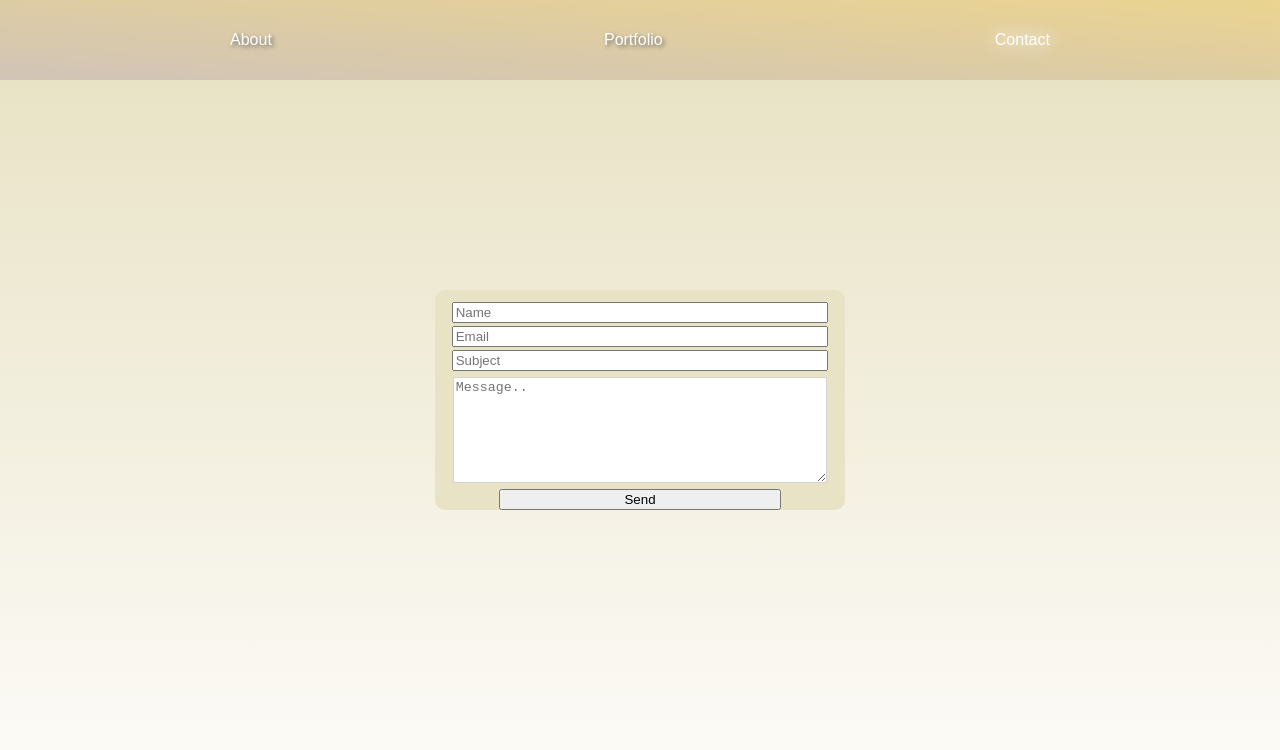
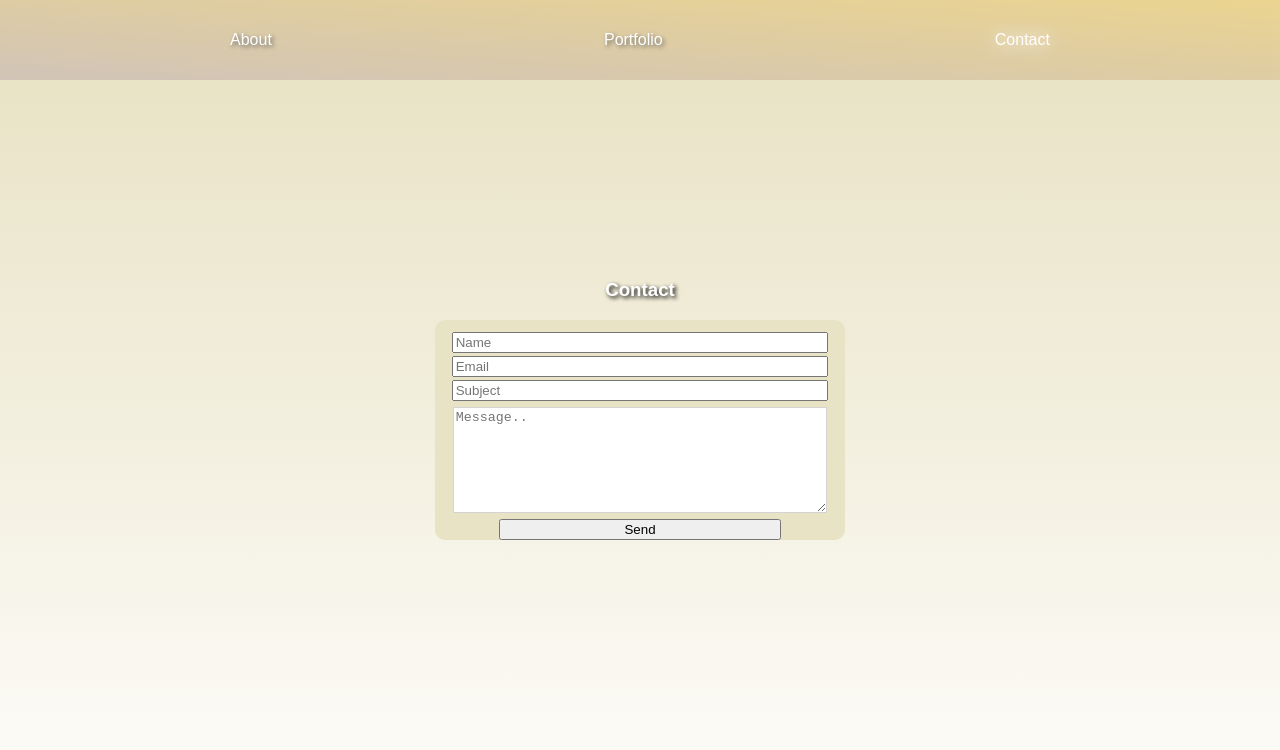
Before and after one commit to dnevarez/noServer, a website: page index.html at #!/contact in a window 1280 px wide. Drawn offline with nearby package versions, Linux system fonts and the light colour scheme; some packages are replaced by stand-ins of ours.

Commit message:
added contact h3

```diff
--- a/styles/contact.scss
+++ b/styles/contact.scss
@@ -21,6 +21,11 @@
   border-radius: 10px;
 }
 
+.contact-text {
+  color: #fff;
+  text-shadow: 2px 2px 4px #000000
+}
+
 .contact {
   width:90%;
   margin-bottom: 3px;
--- a/views/contact.html
+++ b/views/contact.html
@@ -3,6 +3,7 @@
     <section class="flex-container background">
       <section class="contact-wrapper">
         <form action="MAILTO:nevarez.dan@gmail.com" method="post" enctype="text/plain" class="contact-wrapper">
+          <h3 class="contact-text">Contact</h3>
           <section class="send-mail">
 
             <input placeholder="Name" class="name-input contact">
```
Also changed, not shown: dist/all.css.
